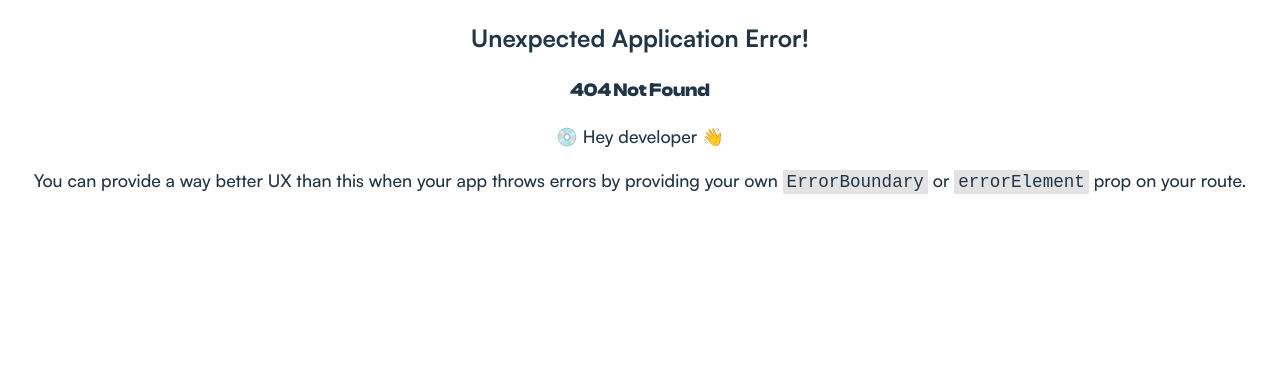
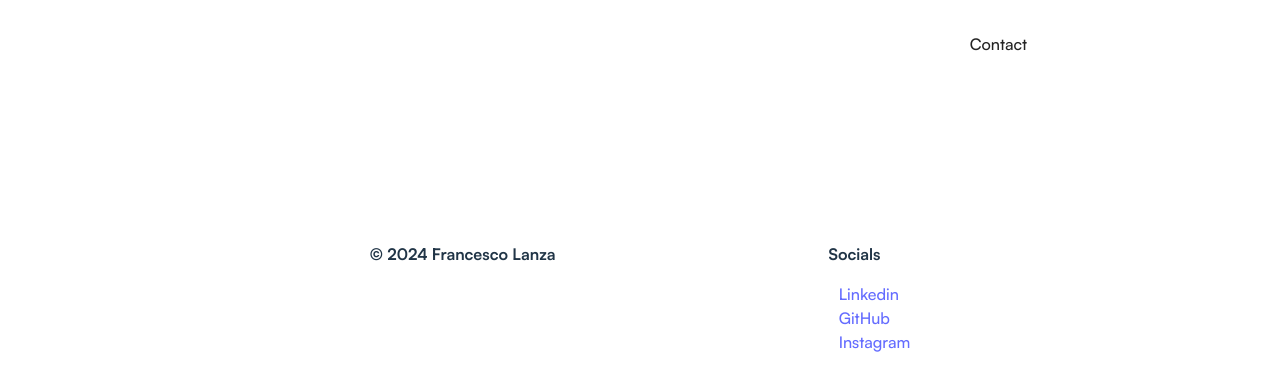
Before and after one commit to fralnz/fralnz.github.io, a React (Vite) app: page /contact in a window 1280 px wide. Before the commit this address had no page. Shown: the top 390 px of the page. Built offline with nearby package versions, Linux system fonts and the light colour scheme.

Commit message:
added Project and Contact pages to router

```diff
--- /dev/null
+++ b/src/routes/Contact.tsx
@@ -0,0 +1,5 @@
+const Contact = () => {
+    return (<></>)
+}
+
+export default Contact;
--- a/src/routes/components/NavBar.tsx
+++ b/src/routes/components/NavBar.tsx
@@ -24,7 +24,7 @@ const NavBar = () => {
                     </NavLink>
                 </li>
                 <li>
-                    <NavLink style={linkStyle} to="/projects">
+                    <NavLink style={linkStyle} to="/contact">
                         Contact
                     </NavLink>
                 </li>
```
Also changed, not shown: src/main.tsx (+7 -1 lines).
